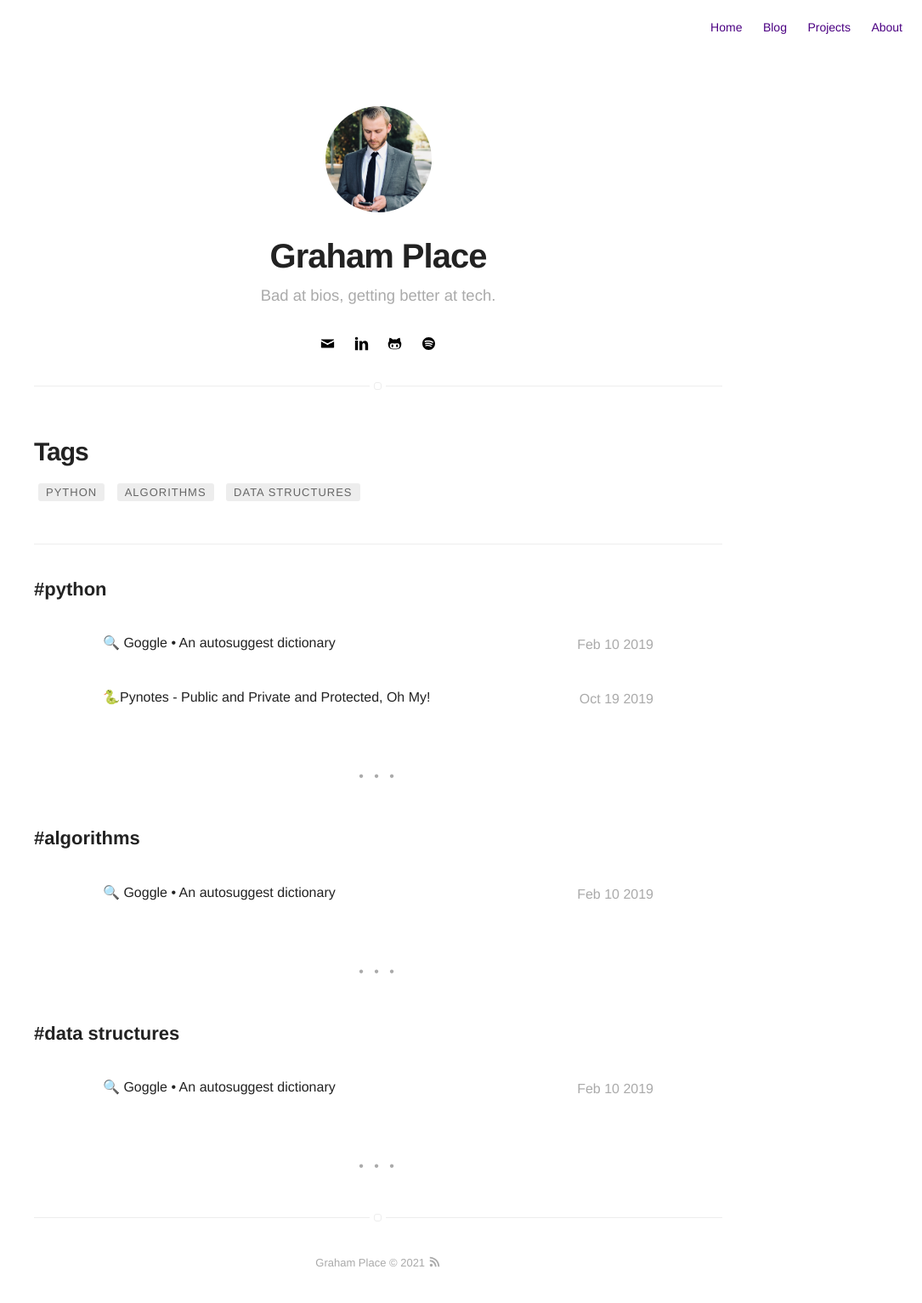
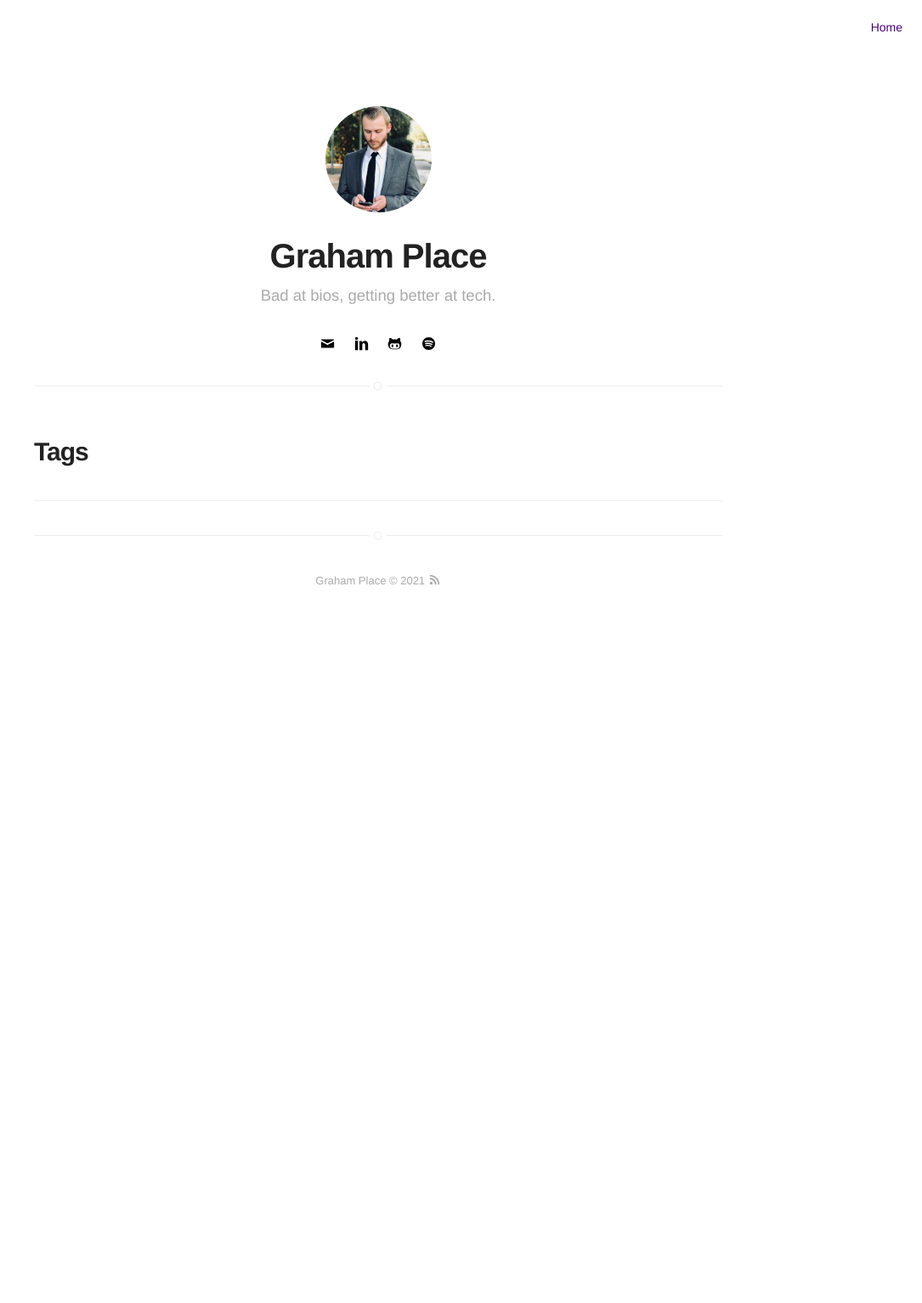
Before and after one commit to grahamplace/grahamplace.github.io, a Jekyll site: the page built from tags.html, in a window 1280 px wide. Shown: the whole page at 85% size, without its empty margins (195-1280 px from the left). Built offline with Jekyll 4.4.1, drawn with Linux system fonts in a browser that asks for light colours; after the commit the page ends 900 px from its top, so only the background shows below that; some of the changed lines change nothing that is shown.

Commit message:
Prune site content, update photo

````diff
--- a/_config.yml
+++ b/_config.yml
@@ -60,7 +60,7 @@ authors:
         bio: Bad at bios, getting better at tech.
         twitter: graham_place
         external-image: false
-        picture: assets/images/suit.jpg
+        picture: assets/images/headshot.jpg
 
 # do you want a larger site? change the option below
 # options: [normal, large] | default: normal
@@ -72,11 +72,11 @@ width: large
 # paginate_path: "blog/:num/"
 
 # if you don't need projects, comment the *projects* configs below
-projects: true
+# projects: true
 
 # if you don't need "about" or "blog", comment them out below
-about: true
-blog: true
+# about: true
+# blog: true
 
 # do you want to show the "read time" of the posts?
 read-time: true
--- a/_posts/2019-02-10-goggle.markdown
+++ /dev/null
@@ -1,34 +0,0 @@
----
-title: "🔍 Goggle • An autosuggest dictionary"
-layout: post
-date: 2019-02-10 21:32
-tag: [python, algorithms, data structures]
-headerImage: false
-projects: true
-description: "A simple dictionary app with an autosuggest algorithm powering the search bar."
-category: project
-author: grahamplace
-externalLink: false
----
-Goggle is an autosuggest dictionary app built with Flask, Javascript, and Bootstrap.
-
-You can see the source code [here](https://github.com/grahamplace/spelcheck), and the live app [here](https://goggle.graham.place/).
-
-I was curious about autocomplete algorithms, so I needed a simple use case that required a suggestion algorithm.
-Dictionaries are straightforward, and it's handy to have a suggestion-backed search bar. (If I'm using a dictionary, it's probably _because_ I don't know how to spell a word!)
-
-Originally, the autosuggest algorithm was a [trie search](https://en.wikipedia.org/wiki/Trie) on a trie built from a [list of the 10k most common English words](https://github.com/first20hours/google-10000-english). However, my trie search approach assumed prefix-correctness, that is, that the user input's first few letters are what they intended — and thus only words with a matching prefix could be suggested. (This is because the prefix is used to limit the total search space considered by the trie search).
-
-I found that the [Peter Norvig approach](https://norvig.com/spell-correct.html) returned better results, so I re-implemented the autosuggest backend with his approach. The basic idea is:
-1. Parse your source corpus into a persisted data structure with O(1) lookup time. I just used a simple python dictionary.
-2. Map each word from the corpus to some heuristic score. Since my corpus was a ranked list, I used the rank of each word. If your corpus was something more akin to a [book](https://norvig.com/big.txt), you might instead pick the word's total number of occurrences in the corpus.
-3. Given an input word, compute the finite set of mutations that are 1-2 [Levenshtein distance](https://en.wikipedia.org/wiki/Levenshtein_distance) away from the input word.
-3. Check each of these mutations against your corpus data structure, and pick the mutation with the highest heuristic score. If you want many results, sort by the heuristic score and return the top `N` results.
-
-When the user submits their input (or picks from the suggestions), the definitions are sourced from a request to the [Merriam Webster API](https://dictionaryapi.com/).
-
-The app is hosted on [Heroku](https://heroku.com) and uses [Cloudflare](https://www.cloudflare.com/cdn/) as its CDN.
-
-Check out the example below or [try it yourself](https://goggle.graham.place/)!
-
-![goggle demo gif](/assets/gifs/goggle.gif)
--- a/_posts/2019-10-19-pynotes-public-private.markdown
+++ /dev/null
@@ -1,50 +0,0 @@
----
-title: "🐍Pynotes - Public and Private and Protected, Oh My!"
-layout: post
-date: 2019-10-19 23:04
-tag: [python]
-headerImage: false
-description: ""
-category: blog
-author: grahamplace
-externalLink: false
----
-_Notes on Effective Python (Brett Slatkin), Chapter 3, Item 27: Prefer Public Attributes Over Private Ones_
-
-Python supports two types of visibility for a class's attributes: **public** and **private**. You should use public (and protected) attributes in most cases, reserving use of private attributes for avoiding naming conflicts with subclasses that are out of your control.
-
-#### Public
-Public attributes of an object can be accessed directly using the dot operator, e.g. `my_obj.value`.
-
-
-#### Private
-Private attributes are prefixed with a dunder, e.g. `__value`. Such attributes _cannot_ be accessed using the dot operator on an object. `MyClass.__value` raises an `AttributeError`.
-
-Methods of the containing class _can_ access private attributes, e.g.
-
-Note that the implementation of private attributes in Python does technically allow dot operator access like so: `my_obj._MyClass__value`.
-
-
-#### Protected
-So-called "protected" attributes in Python are public attributes prefixed with a _single_ underscore. Because they are public, they can be accessed directly with the dot operator, but per the Pep 8 style guide, the single underscore indicates callers to "proceed with caution!"
-
-
-#### Example Code
-
-```python
-class Employee:
-	def __init__(self):
-		self.name = 'Graham'
-		self._email = 'graham@email.com'
-		self.__ssn = '123-12-1234'
-
-
-employee = Employee()
-print(f'Public value (name): {employee.name}')
-print(f'Protected value (email): {employee._email}')
-print(f'Private value (ssn): {employee._Employee__ssn}')
-try:
-	print(f'Private value (ssn): {employee.__ssn}')
-except AttributeError as e:
-	print(f'When trying to reference private attribute directly:\n{e}')
-```
````
Also changed, not shown: assets/images/headshot.jpg (added), 2 other files.
